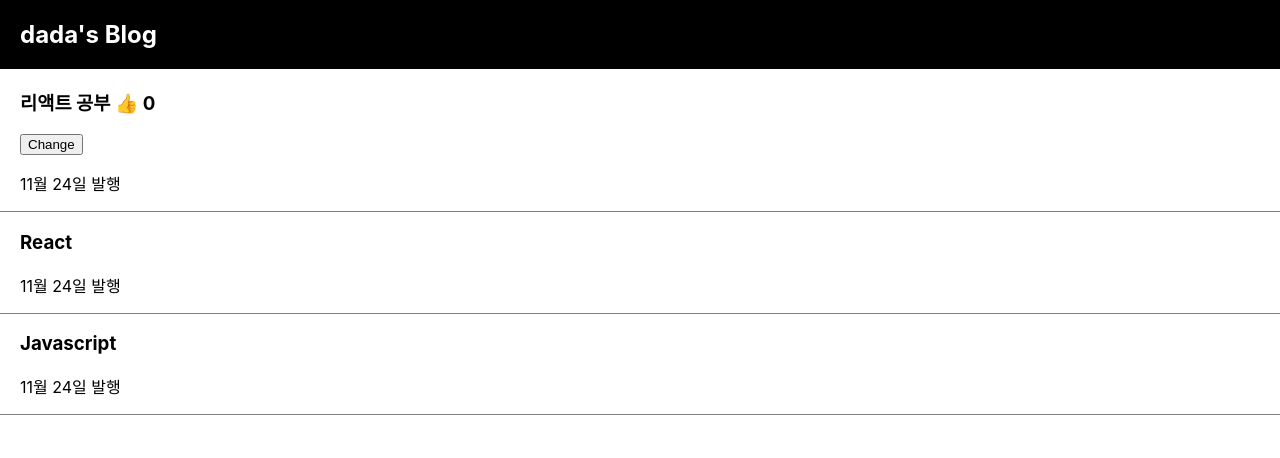
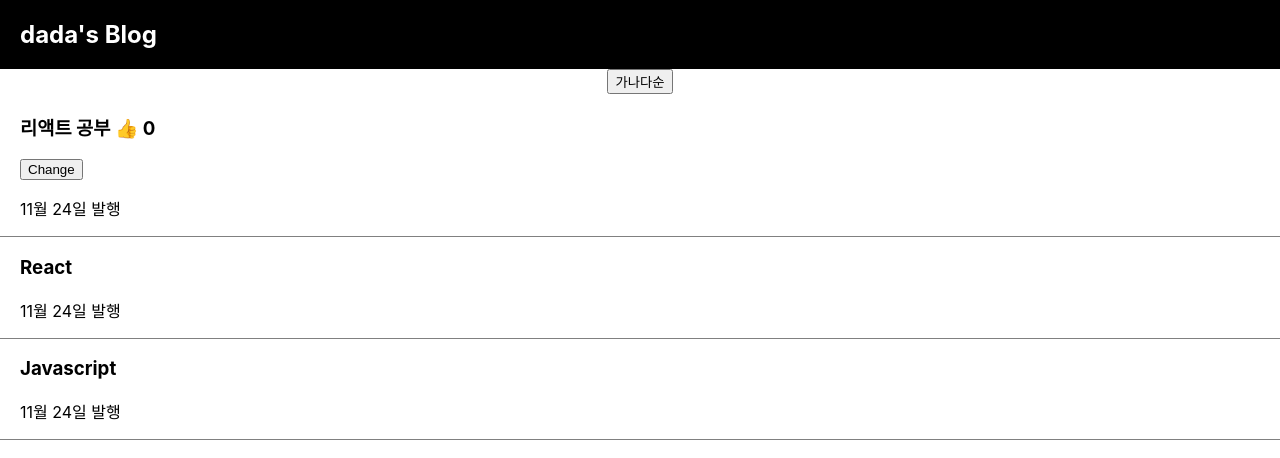
Before and after one commit to Kang-Dayeon/reactStudy, a React (Create React App) app in the folder study/: page / in a window 1280 px wide. Shown: the top 458 px of the page. Built offline with nearby package versions, Linux system fonts and the light colour scheme.

Commit message:
리엑트 정렬

```diff
--- a/study/src/App.js
+++ b/study/src/App.js
@@ -8,11 +8,18 @@ function App() {
   let [subTtl, titleChange] = useState(['리액트 공부', 'React', 'Javascript']);
   let [like, likeChange] = useState(0);
 
-  let titleHandler = ()=>{
+  const titleHandler = ()=>{
+    // deep copy
     let copyTitle = [...subTtl];
     copyTitle[0] = '자바스크립트';
     titleChange(copyTitle)
   };
+
+  const sort = () => {
+    let sortTtl = [...subTtl]
+    sortTtl.sort()
+    titleChange(sortTtl);
+  }
 
   return (
     <div className="App">
@@ -23,6 +30,7 @@ function App() {
       <div className="nav">
         <h2 className="ttl">dada's Blog</h2>
       </div>
+      <button onClick={ sort }>가나다순</button>
       <div className="list">
         <h3>{ subTtl[0] } <span onClick={ ()=>{likeChange(like + 1)} }>👍</span> {like}</h3>
         <button onClick={ titleHandler }>Change</button>
```
